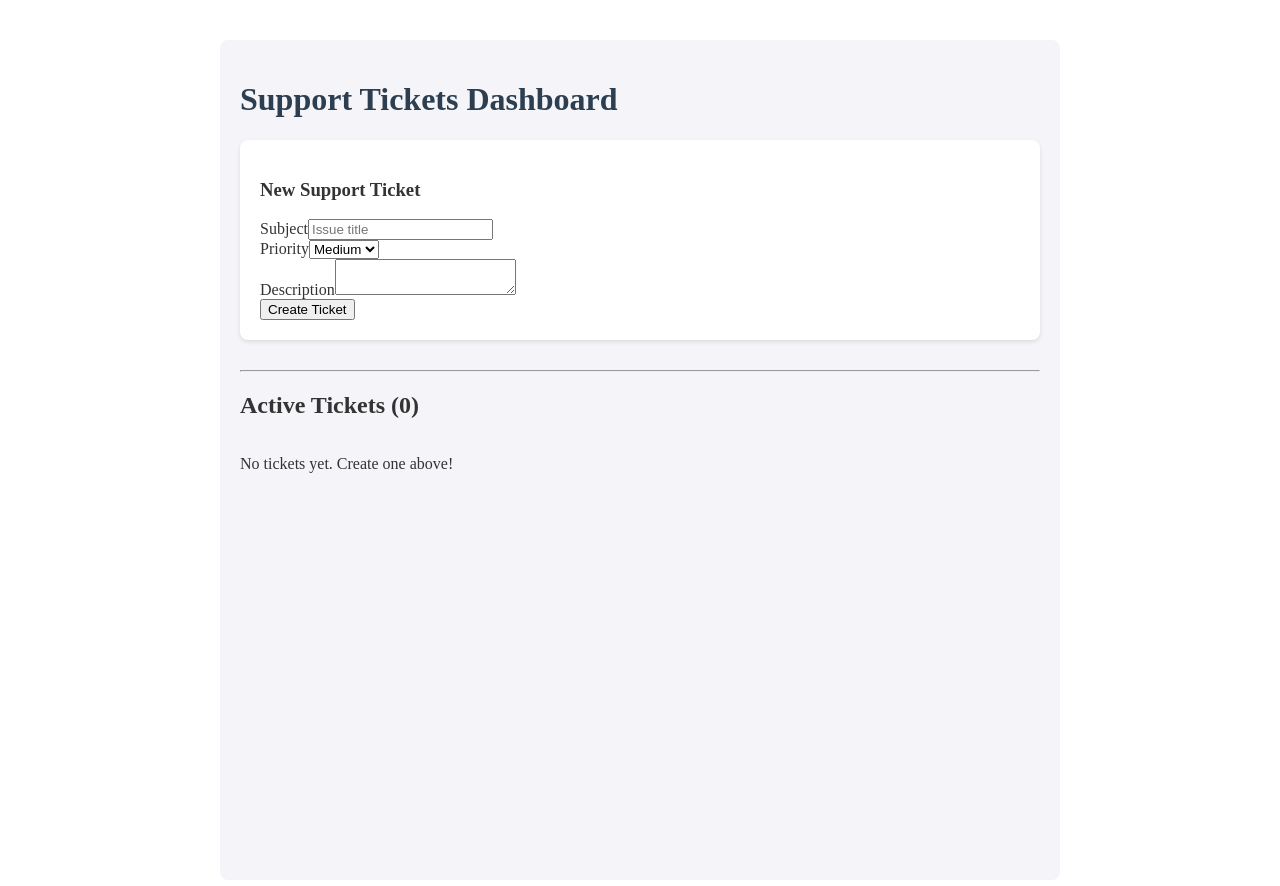
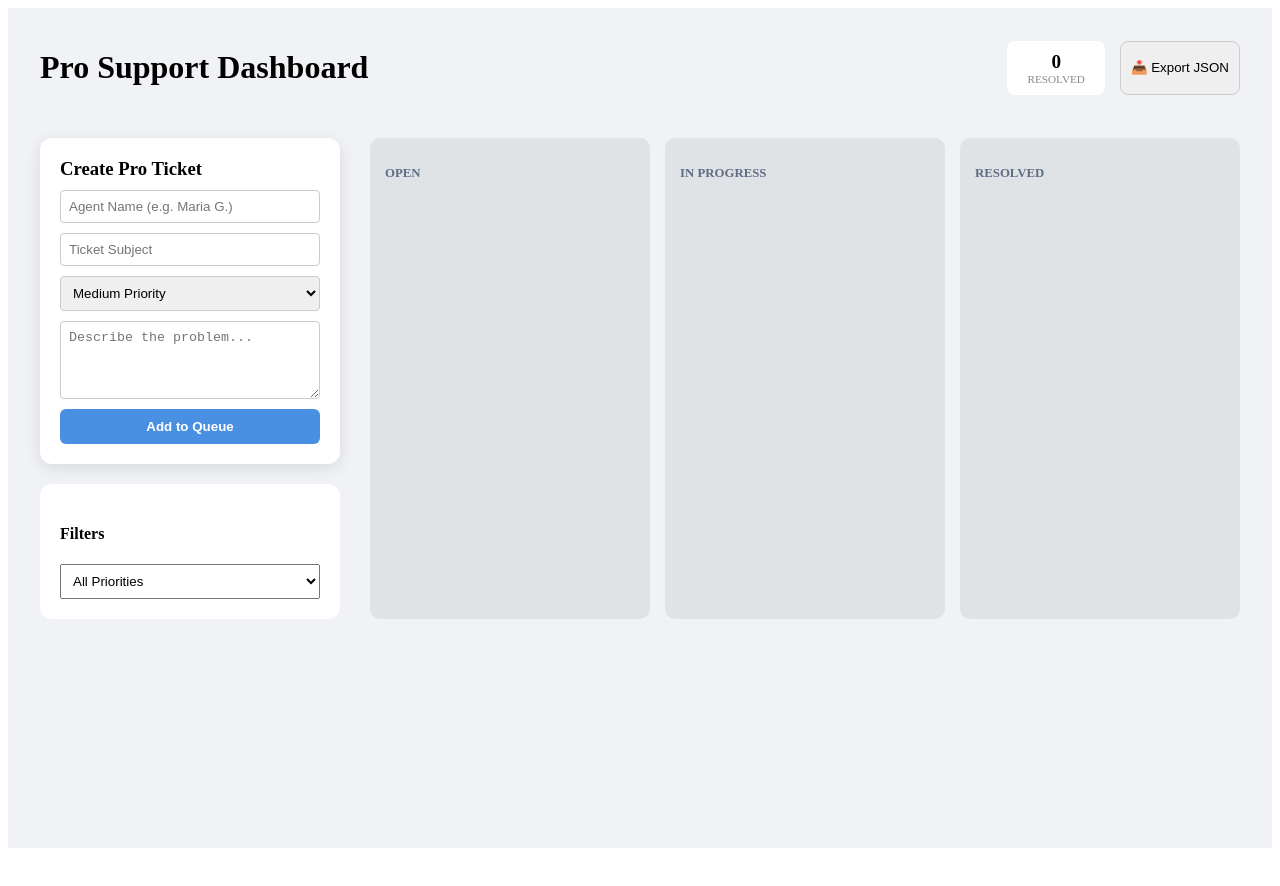
Before and after one commit to Fiorella318/Support-Tickets, a React (Vite) app: page / in a window 1280 px wide. Shown: the top 886 px of the page. After the commit the page ends 856 px from the top, so only its background shows below. Built offline with nearby package versions, Linux system fonts and the light colour scheme.

Commit message:
funtionality fixed

```diff
--- a/src/App.tsx
+++ b/src/App.tsx
@@ -1,63 +1,102 @@
-import { useState } from 'react';
+import { useState, useEffect } from 'react';
+import TicketForm, { type Ticket, type Status, type Priority } from './components/TicketForm';
+import TicketCard from './components/TicketCard';
 
-import TicketForm from './components/TicketForm';
-// Definición temporal directa para saltarnos el error de importación
-export type Priority = 'Low' | 'Medium' | 'High';
-export type Status = 'Open' | 'In Progress' | 'Resolved';
+function App() {
+  const [tickets, setTickets] = useState<Ticket[]>(() => {
+    const saved = localStorage.getItem('pro_tickets');
+    return saved ? JSON.parse(saved) : [];
+  });
 
-export interface Ticket {
-  id: string;
-  subject: string;
-  description: string;
-  priority: Priority;
-  status: Status;
-  createdAt: string;
-}
-function App() {
-  const [tickets, setTickets] = useState<Ticket[]>([]);
+  const [filterPriority, setFilterPriority] = useState<'All' | Priority>('All');
 
-  const addTicket = (newTicket: Ticket) => {
-    setTickets([...tickets, newTicket]);
+  useEffect(() => {
+    localStorage.setItem('pro_tickets', JSON.stringify(tickets));
+  }, [tickets]);
+
+  const addTicket = (newTicket: Ticket) => setTickets([...tickets, newTicket]);
+
+  const updateTicketStatus = (id: string) => {
+    setTickets(prev => prev.map(t => {
+      if (t.id === id) {
+        const next: Record<Status, Status> = { 'Open': 'In Progress', 'In Progress': 'Resolved', 'Resolved': 'Open' };
+        return { ...t, status: next[t.status] };
+      }
+      return t;
+    }));
   };
 
+  const handleDrop = (e: React.DragEvent, newStatus: Status) => {
+    const id = e.dataTransfer.getData('ticketId');
+    setTickets(prev => prev.map(t => t.id === id ? { ...t, status: newStatus } : t));
+  };
+
+  // Función para exportar a JSON
+  const exportData = () => {
+    const dataStr = "data:text/json;charset=utf-8," + encodeURIComponent(JSON.stringify(tickets, null, 2));
+    const downloadAnchorNode = document.createElement('a');
+    downloadAnchorNode.setAttribute("href", dataStr);
+    downloadAnchorNode.setAttribute("download", "tickets_export.json");
+    document.body.appendChild(downloadAnchorNode);
+    downloadAnchorNode.click();
+    downloadAnchorNode.remove();
+  };
+
+  const filteredTickets = tickets.filter(t => filterPriority === 'All' || t.priority === filterPriority);
+
   return (
-    <div style={{
-      maxWidth: '800px',
-      margin: '40px auto',
-      padding: '20px',
-      backgroundColor: '#f4f4f9',
-      borderRadius: '8px',
-      minHeight: '100vh',
-      color: '#333'
-    }}>
-      <h1 style={{ color: '#2c3e50' }}>Support Tickets Dashboard</h1>
+    <div style={{ backgroundColor: '#F0F2F5', minHeight: '100vh', padding: '20px' }}>
+      <div style={{ maxWidth: '1200px', margin: '0 auto' }}>
 
-      <section style={{ marginBottom: '30px', background: 'white', padding: '20px', borderRadius: '8px', boxShadow: '0 2px 4px rgba(0,0,0,0.1)' }}>
-        <TicketForm onAddTicket={addTicket} />
-      </section>
+        {/* Header con Estadísticas */}
+        <div style={{ display: 'flex', justifyContent: 'space-between', alignItems: 'center', marginBottom: '30px' }}>
+          <h1>Pro Support Dashboard</h1>
+          <div style={{ display: 'flex', gap: '15px' }}>
+            <div style={{ textAlign: 'center', background: 'white', padding: '10px 20px', borderRadius: '8px' }}>
+              <div style={{ fontSize: '1.2rem', fontWeight: 'bold' }}>{tickets.filter(t => t.status === 'Resolved').length}</div>
+              <div style={{ fontSize: '0.7rem', color: '#888' }}>RESOLVED</div>
+            </div>
+            <button onClick={exportData} style={{ padding: '10px', borderRadius: '8px', cursor: 'pointer', border: '1px solid #ccc' }}>
+              📥 Export JSON
+            </button>
+          </div>
+        </div>
 
-      <hr />
+        <div style={{ display: 'grid', gridTemplateColumns: '300px 1fr', gap: '30px' }}>
+          {/* Sidebar de Control */}
+          <aside>
+            <TicketForm onAddTicket={addTicket} />
+            <div style={{ marginTop: '20px', background: 'white', padding: '20px', borderRadius: '12px' }}>
+              <h4>Filters</h4>
+              <select
+                style={{ width: '100%', padding: '8px' }}
+                value={filterPriority} onChange={(e) => setFilterPriority(e.target.value as any)}
+              >
+                <option value="All">All Priorities</option>
+                <option value="High">High Only</option>
+                <option value="Medium">Medium Only</option>
+                <option value="Low">Low Only</option>
+              </select>
+            </div>
+          </aside>
 
-      <h2>Active Tickets ({tickets.length})</h2>
-      <div style={{ display: 'grid', gap: '10px' }}>
-        {tickets.length === 0 ? (
-          <p>No tickets yet. Create one above!</p>
-        ) : (
-          tickets.map((t) => (
-            <div key={t.id} style={{
-              padding: '15px',
-              borderLeft: `5px solid ${t.priority === 'High' ? 'red' : 'orange'}`,
-              backgroundColor: 'white',
-              borderRadius: '4px',
-              boxShadow: '0 1px 3px rgba(0,0,0,0.1)'
-            }}>
-              <strong>{t.subject}</strong>
-              <span style={{ fontSize: '0.8rem', marginLeft: '10px', color: '#666' }}>({t.priority})</span>
-              <p style={{ margin: '5px 0', fontSize: '0.9rem' }}>{t.description}</p>
-              <small style={{ color: '#999' }}>Status: {t.status}</small>
-            </div>
-          ))
-        )}
+          {/* Kanban Board */}
+          <main style={{ display: 'grid', gridTemplateColumns: 'repeat(3, 1fr)', gap: '15px' }}>
+            {(['Open', 'In Progress', 'Resolved'] as Status[]).map(status => (
+              <div
+                key={status}
+                onDragOver={e => e.preventDefault()}
+                onDrop={e => handleDrop(e, status)}
+                style={{ background: '#DFE3E6', padding: '15px', borderRadius: '10px', minHeight: '60px' }}
+              >
+                <h3 style={{ fontSize: '0.8rem', color: '#5E6C84', marginBottom: '15px' }}>{status.toUpperCase()}</h3>
+                {filteredTickets.filter(t => t.status === status).map(t => (
+                  <TicketCard key={t.id} ticket={t} onStatusChange={updateTicketStatus} />
+                ))}
+              </div>
+            ))}
+          </main>
+        </div>
       </div>
     </div>
   );
--- /dev/null
+++ b/src/components/TicketCard.tsx
@@ -0,0 +1,41 @@
+import { type Ticket } from './TicketForm';
+
+interface Props {
+  ticket: Ticket;
+  onStatusChange: (id: string) => void;
+}
+
+export default function TicketCard({ ticket, onStatusChange }: Props) {
+  const priorityColor = ticket.priority === 'High' ? '#FF4D4D' : ticket.priority === 'Medium' ? '#FFA500' : '#4DA6FF';
+
+  return (
+    <div
+      draggable
+      onDragStart={(e) => e.dataTransfer.setData('ticketId', ticket.id)}
+      onClick={() => onStatusChange(ticket.id)}
+      style={{
+        background: 'white', padding: '15px', borderRadius: '10px', marginBottom: '10px',
+        boxShadow: '0 2px 8px rgba(0,0,0,0.06)', borderLeft: `5px solid ${priorityColor}`,
+        cursor: 'grab'
+      }}
+    >
+      <div style={{ display: 'flex', alignItems: 'center', gap: '10px', marginBottom: '10px' }}>
+        <div style={{
+          width: '30px', height: '30px', borderRadius: '50%', backgroundColor: '#eee',
+          display: 'flex', alignItems: 'center', justifyContent: 'center', fontSize: '0.8rem', fontWeight: 'bold'
+        }}>
+          {ticket.assignedTo[0]?.toUpperCase()}
+        </div>
+        <span style={{ fontSize: '0.75rem', color: '#666' }}>{ticket.assignedTo}</span>
+      </div>
+
+      <h4 style={{ margin: '0 0 5px 0' }}>{ticket.subject}</h4>
+      <p style={{ fontSize: '0.8rem', color: '#888', margin: '0' }}>{ticket.description}</p>
+
+      <div style={{ marginTop: '10px', display: 'flex', justifyContent: 'space-between', alignItems: 'center' }}>
+        <span style={{ fontSize: '0.65rem', color: priorityColor, fontWeight: 'bold' }}>{ticket.priority}</span>
+        <span style={{ fontSize: '0.6rem', color: '#ccc' }}>{ticket.createdAt.split(',')[0]}</span>
+      </div>
+    </div>
+  );
+}
--- a/src/components/TicketForm.tsx
+++ b/src/components/TicketForm.tsx
@@ -1,70 +1,83 @@
 import { useState } from 'react';
-import { Ticket, Priority } from '../types/ticket';
+
+export type Priority = 'Low' | 'Medium' | 'High';
+export type Status = 'Open' | 'In Progress' | 'Resolved';
+
+export interface Ticket {
+  id: string;
+  subject: string;
+  description: string;
+  priority: Priority;
+  status: Status;
+  assignedTo: string; // Nueva propiedad para la Fase 3
+  createdAt: string;
+}
 
 interface Props {
   onAddTicket: (ticket: Ticket) => void;
 }
 
 export default function TicketForm({ onAddTicket }: Props) {
-  // 1. Definimos el "Estado" (la memoria temporal del formulario)
   const [subject, setSubject] = useState('');
   const [description, setDescription] = useState('');
   const [priority, setPriority] = useState<Priority>('Medium');
+  const [assignedTo, setAssignedTo] = useState('');
 
-  // 2. Función que se ejecuta al darle al botón "Create Ticket"
   const handleSubmit = (e: React.FormEvent) => {
-    e.preventDefault(); // Evita que la página se recargue
+    e.preventDefault();
+    if (!subject || !description || !assignedTo) return alert('Please fill all fields, including Agent name');
 
-    if (!subject || !description) return alert('Please fill all fields');
-
-    // Creamos el objeto del nuevo ticket
     const newTicket: Ticket = {
-      id: crypto.randomUUID(), // Genera un ID único automáticamente
+      id: crypto.randomUUID(),
       subject,
       description,
       priority,
       status: 'Open',
-      createdAt: new Date().toLocaleString('en-US'),
+      assignedTo,
+      createdAt: new Date().toLocaleString(),
     };
 
-    onAddTicket(newTicket); // "Enviamos" el ticket al padre (App.tsx)
-
-    // Limpiamos el formulario
+    onAddTicket(newTicket);
     setSubject('');
     setDescription('');
+    setAssignedTo('');
   };
 
   return (
-    <form onSubmit={handleSubmit} className="ticket-form">
-      <h3>New Support Ticket</h3>
-
-      <div>
-        <label>Subject</label>
-        <input
-          value={subject}
-          onChange={(e) => setSubject(e.target.value)}
-          placeholder="Issue title"
-        />
-      </div>
-
-      <div>
-        <label>Priority</label>
-        <select value={priority} onChange={(e) => setPriority(e.target.value as Priority)}>
-          <option value="Low">Low</option>
-          <option value="Medium">Medium</option>
-          <option value="High">High</option>
-        </select>
-      </div>
-
-      <div>
-        <label>Description</label>
-        <textarea
-          value={description}
-          onChange={(e) => setDescription(e.target.value)}
-        />
-      </div>
-
-      <button type="submit">Create Ticket</button>
+    <form onSubmit={handleSubmit} style={{
+      display: 'flex', flexDirection: 'column', gap: '10px', background: 'white',
+      padding: '20px', borderRadius: '12px', boxShadow: '0 4px 15px rgba(0,0,0,0.1)'
+    }}>
+      <h3 style={{ margin: '0' }}>Create Pro Ticket</h3>
+      <input
+        style={{ padding: '8px', borderRadius: '4px', border: '1px solid #ccc' }}
+        value={assignedTo} onChange={(e) => setAssignedTo(e.target.value)}
+        placeholder="Agent Name (e.g. Maria G.)"
+      />
+      <input
+        style={{ padding: '8px', borderRadius: '4px', border: '1px solid #ccc' }}
+        value={subject} onChange={(e) => setSubject(e.target.value)}
+        placeholder="Ticket Subject"
+      />
+      <select
+        style={{ padding: '8px', borderRadius: '4px', border: '1px solid #ccc' }}
+        value={priority} onChange={(e) => setPriority(e.target.value as Priority)}
+      >
+        <option value="Low">Low Priority</option>
+        <option value="Medium">Medium Priority</option>
+        <option value="High">High Priority</option>
+      </select>
+      <textarea
+        style={{ padding: '8px', borderRadius: '4px', border: '1px solid #ccc', minHeight: '60px' }}
+        value={description} onChange={(e) => setDescription(e.target.value)}
+        placeholder="Describe the problem..."
+      />
+      <button type="submit" style={{
+        backgroundColor: '#4A90E2', color: 'white', border: 'none',
+        padding: '10px', borderRadius: '6px', fontWeight: 'bold', cursor: 'pointer'
+      }}>
+        Add to Queue
+      </button>
     </form>
   );
 }
```
